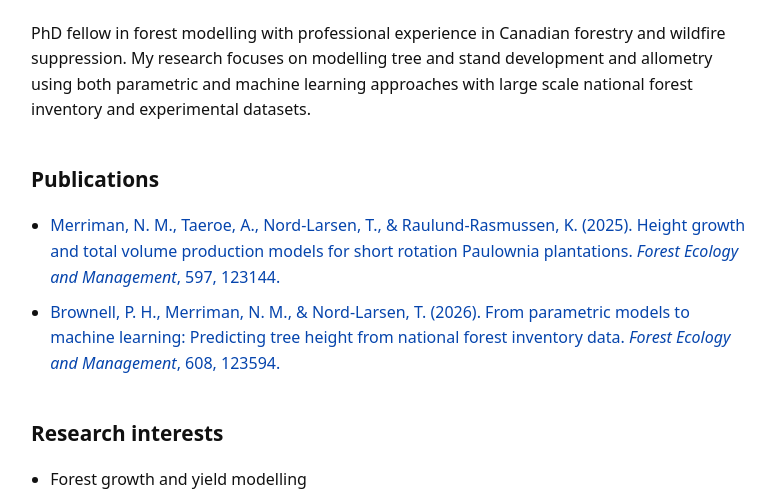
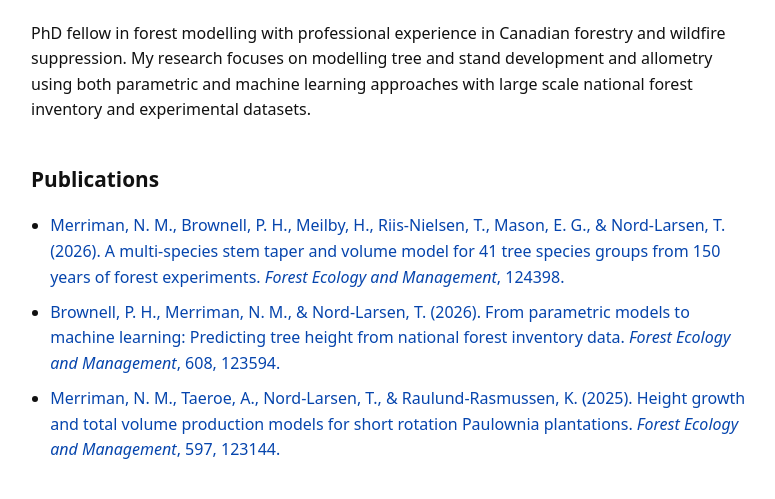
Before and after one commit to nickmerriman/nickmerriman, a plain HTML site: page index.html in a window 1280 px wide. Shown: the part 191-690 px from the top of the page, without its empty margins (249-1024 px from the left). Drawn offline with Linux system fonts and the light colour scheme.

Commit message:
Add taper paper; order publications newest to oldest
Co-Authored-By: Claude Opus 5.5 <noreply@anthropic.com>
Claude-Session: https://claude.ai/code/session_01APT44TN7n8FWXBvF6R5Jhk

```diff
--- a/index.html
+++ b/index.html
@@ -68,10 +68,10 @@
   <h2>Publications</h2>
   <ul>
     <li>
-      <a href="https://doi.org/10.1016/j.foreco.2025.123144">
-        Merriman, N. M., Taeroe, A., Nord-Larsen, T., &amp; Raulund-Rasmussen, K. (2025).
-        Height growth and total volume production models for short rotation Paulownia plantations.
-        <em>Forest Ecology and Management</em>, 597, 123144.
+      <a href="https://doi.org/10.1016/j.foreco.2026.124398">
+        Merriman, N. M., Brownell, P. H., Meilby, H., Riis-Nielsen, T., Mason, E. G., &amp; Nord-Larsen, T. (2026).
+        A multi-species stem taper and volume model for 41 tree species groups from 150 years of forest experiments.
+        <em>Forest Ecology and Management</em>, 124398.
       </a>
     </li>
     <li>
@@ -79,6 +79,13 @@
         Brownell, P. H., Merriman, N. M., &amp; Nord-Larsen, T. (2026).
         From parametric models to machine learning: Predicting tree height from national forest inventory data.
         <em>Forest Ecology and Management</em>, 608, 123594.
+      </a>
+    </li>
+    <li>
+      <a href="https://doi.org/10.1016/j.foreco.2025.123144">
+        Merriman, N. M., Taeroe, A., Nord-Larsen, T., &amp; Raulund-Rasmussen, K. (2025).
+        Height growth and total volume production models for short rotation Paulownia plantations.
+        <em>Forest Ecology and Management</em>, 597, 123144.
       </a>
     </li>
   </ul>
```
